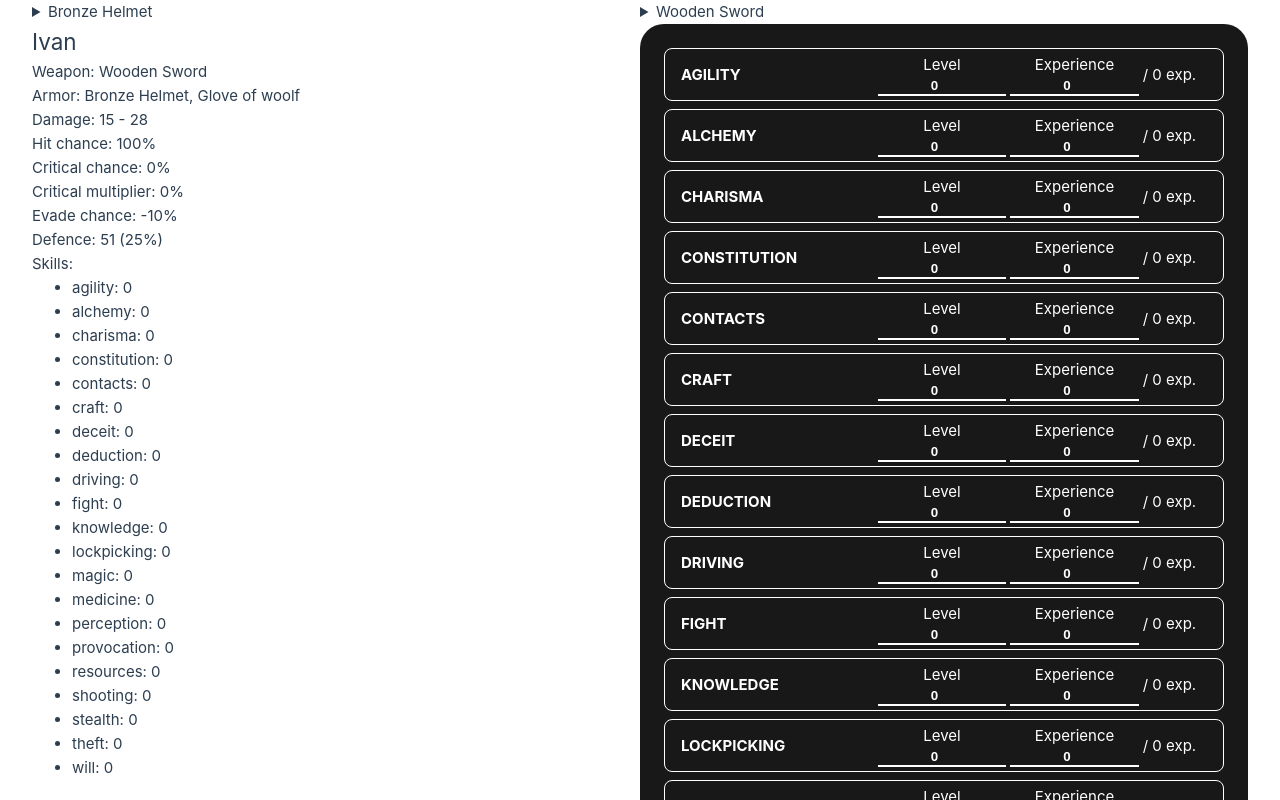
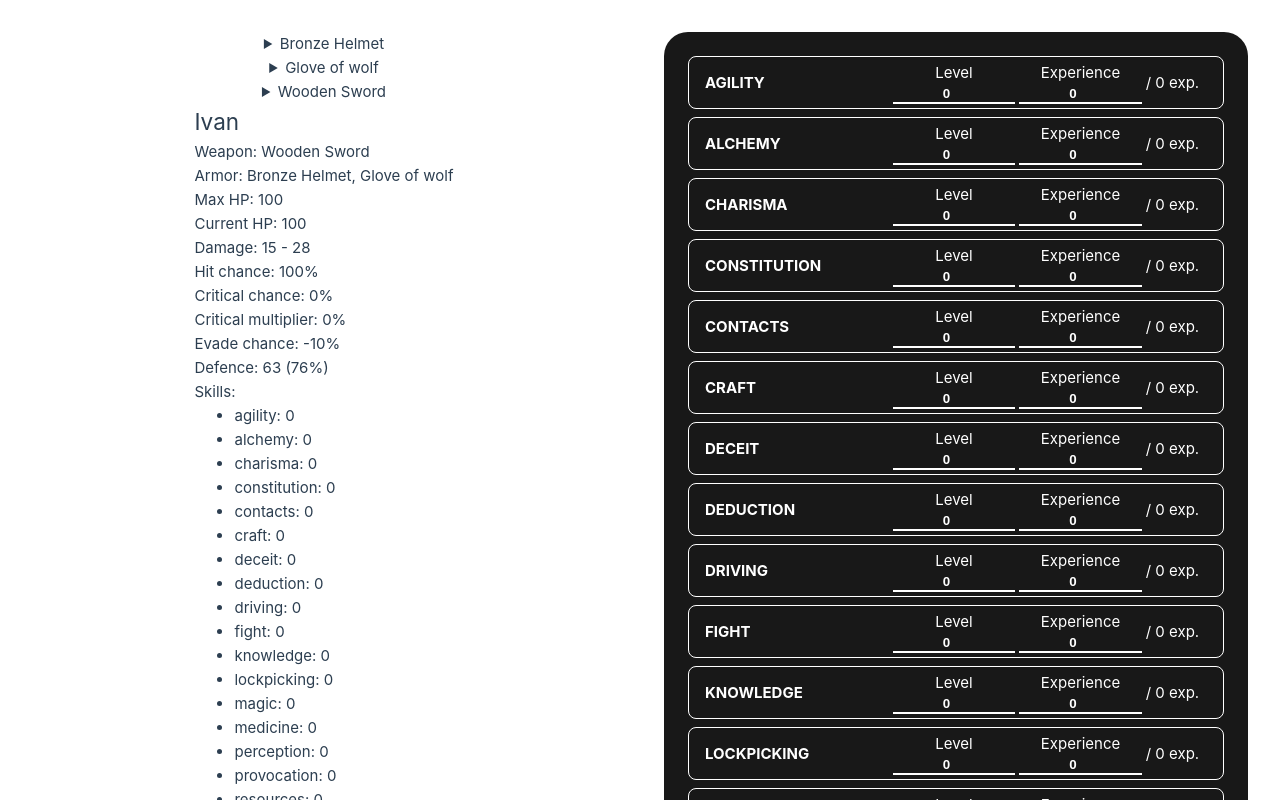
Before and after one commit to Stanislavsonder/fate-playground, a Vue app: page / in a window 1280 px wide. Shown: the top 800 px of the page. Built offline with nearby package versions, Linux system fonts and the light colour scheme.

Commit message:
sdfsdfsf

```diff
--- a/package.json
+++ b/package.json
@@ -2,6 +2,7 @@
 	"name": "untitled",
 	"version": "0.0.0",
 	"private": true,
+	"homepage": "https://stanislavsonder.github.io/fate-playground",
 	"type": "module",
 	"scripts": {
 		"dev": "vite",
--- a/src/assets/main.css
+++ b/src/assets/main.css
@@ -6,30 +6,3 @@
 	padding: 2rem;
 	font-weight: normal;
 }
-
-a,
-.green {
-	text-decoration: none;
-	color: hsla(160, 100%, 37%, 1);
-	transition: 0.4s;
-	padding: 3px;
-}
-
-@media (hover: hover) {
-	a:hover {
-		background-color: hsla(160, 100%, 37%, 0.2);
-	}
-}
-
-@media (min-width: 1024px) {
-	body {
-		display: flex;
-		place-items: center;
-	}
-
-	#app {
-		display: grid;
-		grid-template-columns: 1fr 1fr;
-		padding: 0 2rem;
-	}
-}
--- a/src/components/Calculator blocks/Armor.vue
+++ b/src/components/Calculator blocks/Armor.vue
@@ -15,8 +15,8 @@ const percent = computed(() => Armor.BlockPercentage(armor.value))
 			v-model="armor"
 			class="input"
 			type="range"
-			min="-100"
-			max="100"
+			min="-500"
+			max="500"
 			step="1"
 		/>
 		<p class="armor">{{ Math.round(percent * 100) }}%</p>
--- a/src/components/FatePrototype/FightWindow.vue
+++ b/src/components/FatePrototype/FightWindow.vue
@@ -3,7 +3,7 @@ import { Armor } from '@/entities/Armor'
 import { CharacterSize } from '@/types'
 import { Weapon, WeaponQuality } from '@/entities/Weapon'
 import { Sword } from '@/constants/Weapons'
-import { reactive, ref } from 'vue'
+import {reactive, ref, watch} from 'vue'
 import { Character } from '@/entities/Character'
 import { copy } from '@/utils'
 import { EMPTY_SKILL_SET } from '@/constants/Character'
@@ -24,7 +24,7 @@ const bronzeHelmet = new Armor({
 })
 
 const glove = new Armor({
-	name: 'Glove of woolf',
+	name: 'Glove of wolf',
 	size: CharacterSize.Medium,
 	type: ArmorType.Light,
 	defence: 3,
@@ -55,10 +55,8 @@ const ivan = reactive(
 	new Character({
 		name: 'Ivan',
 		luck: 1,
-		wounds: [],
 		size: CharacterSize.Medium,
 		slots: [ArmorSlot.Ears, ArmorSlot.TopHead, ArmorSlot.Nose],
-		skills: copy(EMPTY_SKILL_SET),
 		weapon: woodenSword,
 		armor: [bronzeHelmet, glove]
 	})
@@ -66,15 +64,32 @@ const ivan = reactive(
 
 const bonus = ref(false)
 const penalty = ref(false)
+
+watch(bonus, (value) => {
+	ivan.setWeaponBonus(value)
+})
+
+watch(penalty, (value) => {
+	ivan.setWeaponPenalty(value)
+})
 </script>
 
 <template>
+	<div class="big-container">
+		<div class="container">
 			<details>
 				<summary>
 					{{ bronzeHelmet.name }}
 				</summary>
 				<p>Defence: {{ bronzeHelmet.baseDefence }} +{{ bronzeHelmet.bonusDefence }} = {{ bronzeHelmet.totalDefence }}</p>
 				<p>Evade chance: {{ bronzeHelmet.evadeChance }}</p>
+			</details>
+			<details>
+				<summary>
+					{{ glove.name }}
+				</summary>
+				<p>Defence: {{ glove.baseDefence }} {{ glove.bonusDefence }} = {{ bronzeHelmet.totalDefence }}</p>
+				<p>Evade chance: {{ glove.evadeChance }}</p>
 			</details>
 
 			<details>
@@ -115,6 +130,8 @@ const penalty = ref(false)
 				</h2>
 				<p>Weapon: {{ ivan.weapon.name }}</p>
 				<p>Armor: {{ ivan.armor.map(e => e.name).join(', ') }}</p>
+				<p>Max HP: {{ ivan.maxHealthPoints }}</p>
+				<p>Current HP: {{ ivan.currenHealthPoints }}</p>
 				<p>Damage: {{ Math.round(ivan.minDamage) }} - {{ Math.round(ivan.maxDamage) }}</p>
 				<p>Hit chance: {{ Math.round(ivan.hitChance * 100) }}%</p>
 				<p>Critical chance: {{ Math.round(ivan.criticalChance * 100) }}%</p>
@@ -131,7 +148,25 @@ const penalty = ref(false)
 					</li>
 				</ul>
 			</div>
+
+		</div>
 		<SkillEditor v-model="ivan.skills" />
+	</div>
+
+
 </template>
 
-<style lang="scss"></style>
+<style lang="scss">
+.big-container {
+	display: grid;
+	grid-template-columns: 1fr 1fr;
+	gap: 48px;
+}
+
+.container {
+	display: flex;
+	flex-direction: column;
+	align-items: center;
+}
+
+</style>
--- a/src/constants/Armor.ts
+++ b/src/constants/Armor.ts
@@ -1,4 +1,4 @@
-export const BLOCK_CONSTANT = 0.06
+export const BLOCK_CONSTANT = 0.005
 
 export const CLOTH_EVADE_CHANCE = 0
 export const CLOTH_DEFENCE_MULTIPLIER = 0
@@ -13,7 +13,7 @@ export const MEDIUM_DEFENCE_MULTIPLIER = 1.0
 export const MEDIUM_MOVE_DISTANCE_MULTIPLIER = -0.2
 
 export const HEAVY_EVADE_CHANCE = -0.25
-export const HEAVY_DEFENCE_MULTIPLIER = 2.0
+export const HEAVY_DEFENCE_MULTIPLIER = 2.5
 export const HEAVY_MOVE_DISTANCE_MULTIPLIER = -0.35
 
 export enum ArmorType {
--- a/src/constants/Character.ts
+++ b/src/constants/Character.ts
@@ -1,7 +1,8 @@
 import { Skills, SkillModifiers, SkillLevelModifiers } from '@/types'
 
 export const BASE_CHARACTER_HIT_POINTS = 100
-export const SKILL_EXPERIENCE_CUP: SkillLevelModifiers = [10, 20, 40, 70, 120, 200, 250, 350, 500, 700]
+export const SKILL_EXPERIENCE_CUP: SkillLevelModifiers =
+	[10, 20, 40, 70, 120, 200, 250, 350, 500, 700]
 export const EMPTY_SKILL_SET: Skills = {
 	agility: {
 		level: 0,
--- a/src/constants/Weapons.ts
+++ b/src/constants/Weapons.ts
@@ -9,10 +9,11 @@ export const Sword = new WeaponType({
 	maxEffectiveDistance: 3,
 	maxDistance: 4,
 	bonus: {
-		diceResult: 1
+		diceResult: 1,
+		maxDamage: 10
 	},
 	penalty: {
-		diceResult: -1
+		diceResult: -1,
 	}
 })
 
--- a/src/entities/Character.ts
+++ b/src/entities/Character.ts
@@ -128,6 +128,6 @@ export class Character implements ICharacter {
 	}
 
 	get hitChance(): number {
-		return 1
+		return 1 + getWeaponStat('hitChance', this.weapon, this.isWeaponBonusApplied, this.isWeaponPenaltyApplied)
 	}
 }
--- a/src/entities/WeaponType.ts
+++ b/src/entities/WeaponType.ts
@@ -1,4 +1,4 @@
-import { objectsSum } from '../utils'
+import { objectsSum } from '@/utils'
 import { WeaponDistances, WeaponModifier, WeaponRange } from './Weapon'
 
 interface IWeaponType extends WeaponDistances {
--- a/vite.config.js
+++ b/vite.config.js
@@ -12,6 +12,7 @@ export default defineConfig({
 		}
 	},
 	vue: {
+		publicPath: process.env.NODE_ENV === 'production' ? 'https://stanislavsonder.github.io/fate-playground' : '/',
 		script: {
 			defineModel: true,
 			propsDestructure: true
```
Also changed, not shown: 1 other file (tests, documents, lock files or other folders). Lines whose indentation alone changed are shown as unchanged.
